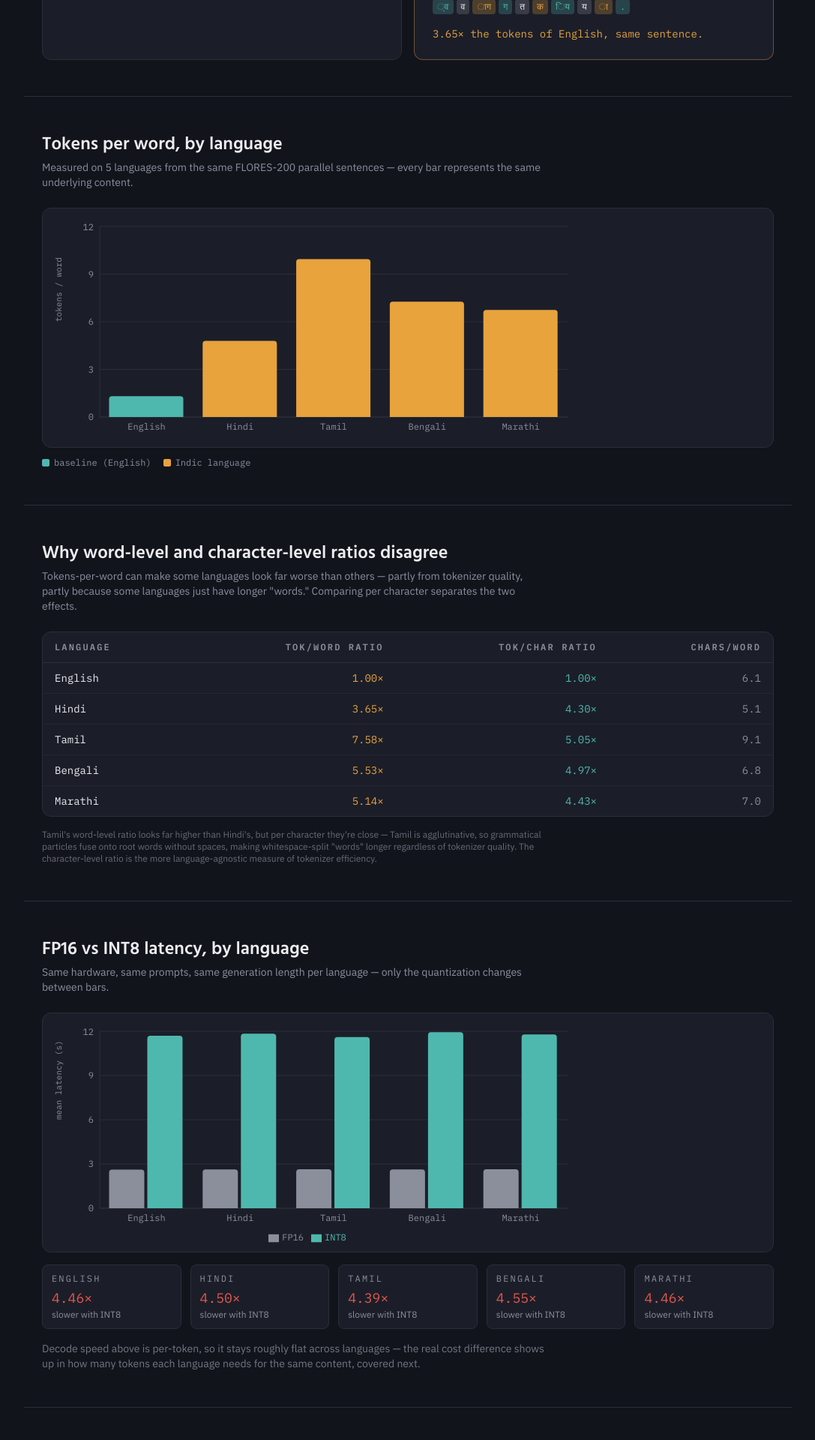
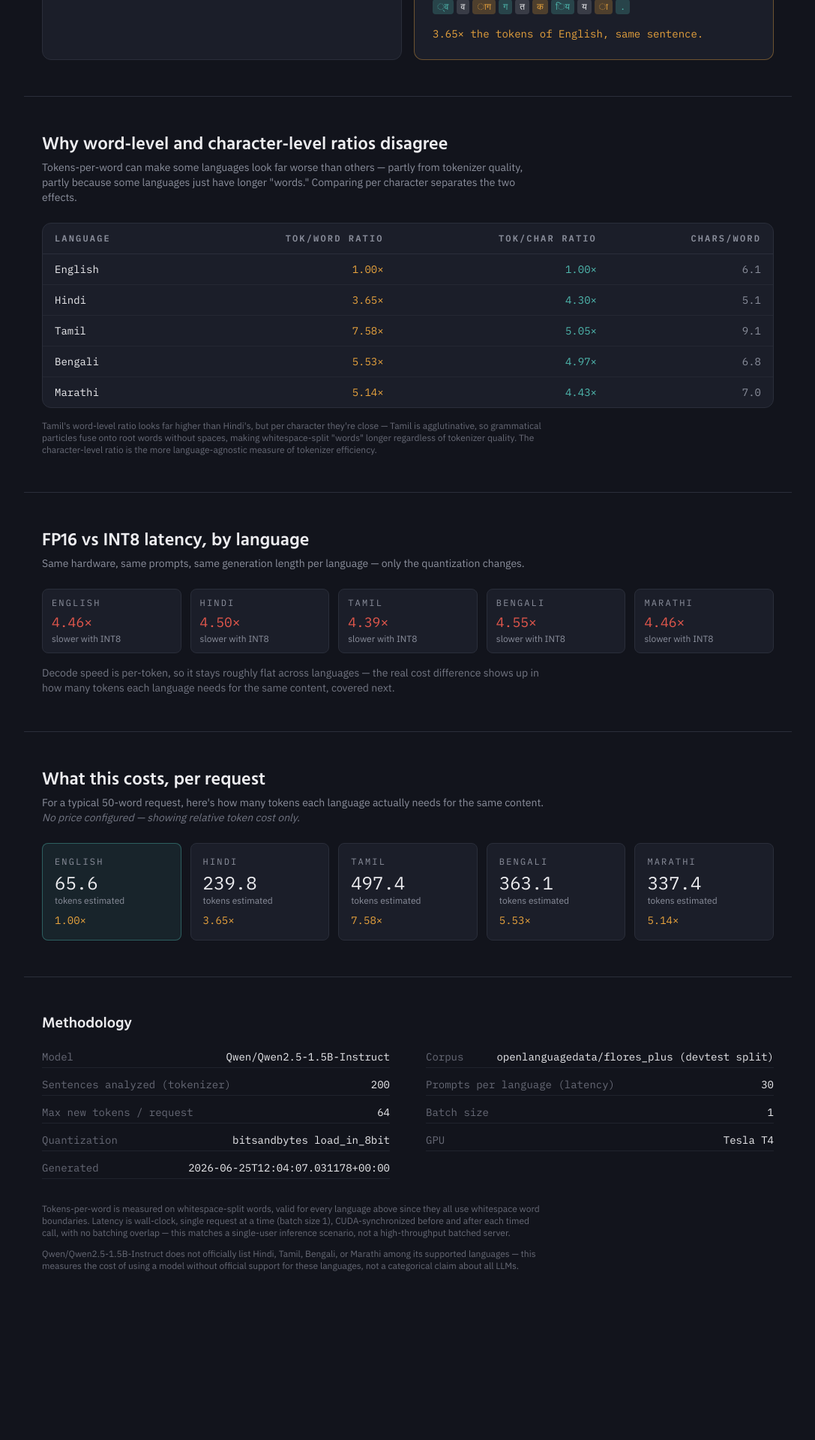
Before and after one commit to Adityajl/Indic-inference-lab, a Next.js app in the folder dashboard/: page / in a window 1280 px wide. Shown: the part 620-2540 px from the top of the page at 75% size, without its empty margins (96-1183 px from the left). After the commit the page ends 2364 px from the top, so only its background shows below. Built offline with nearby package versions, Linux system fonts and the light colour scheme.

Commit message:
Remove broken Recharts bar charts, keep working INT8 speedup cards

```diff
--- a/dashboard/app/page.tsx
+++ b/dashboard/app/page.tsx
@@ -1,11 +1,10 @@
 import { loadResults } from "@/lib/loadResults";
 import SampleDataBanner from "@/components/SampleDataBanner";
 import TokenBreakdownHero from "@/components/TokenBreakdownHero";
-import TokenEfficiencyChart from "@/components/TokenEfficiencyChartClient";
 import WordVsCharComparison from "@/components/WordVsCharComparison";
-import LatencyThroughputChart from "@/components/LatencyThroughputChartClient";
 import CostProjectionSection from "@/components/CostProjectionSection";
 import MethodologyFooter from "@/components/MethodologyFooter";
+import QuantizationSpeedupCards from "@/components/QuantizationSpeedupCards";
 
 export default function Home() {
   const results = loadResults();
@@ -20,11 +19,6 @@ export default function Home() {
         languages={results.languages}
       />
 
-      <TokenEfficiencyChart
-        tokenizerEfficiency={results.tokenizer_efficiency}
-        baselineLanguage={results.baseline_language}
-        languages={results.languages}
-      />
 
       <WordVsCharComparison
         tokenizerEfficiency={results.tokenizer_efficiency}
@@ -32,7 +26,7 @@ export default function Home() {
         languages={results.languages}
       />
 
-      <LatencyThroughputChart
+      <QuantizationSpeedupCards
         quantizationBenchmark={results.quantization_benchmark}
         languages={results.languages}
       />
--- a/dashboard/components/LatencyThroughputChart.tsx
+++ /dev/null
@@ -1,95 +0,0 @@
-"use client";
-
-import {
-  BarChart, Bar, XAxis, YAxis, Tooltip, Legend, ResponsiveContainer, CartesianGrid,
-} from "recharts";
-import type { QuantizationLanguageStats } from "@/lib/types";
-
-export default function LatencyThroughputChart({
-  quantizationBenchmark,
-  languages,
-}: {
-  quantizationBenchmark: Record<string, QuantizationLanguageStats>;
-  languages: string[];
-}) {
-  const data = languages.map((lang) => {
-    const entry = quantizationBenchmark[lang];
-    return {
-      language: lang,
-      fp16: entry?.fp16?.mean_latency_s ?? 0,
-      int8: entry?.int8?.mean_latency_s ?? 0,
-      speedup: entry?.latency_speedup ?? null,
-    };
-  });
-
-  return (
-    <section className="max-w-5xl mx-auto px-6 py-12 border-t border-rule">
-      <h2 className="font-display font-semibold text-2xl text-paper mb-1">
-        FP16 vs INT8 latency, by language
-      </h2>
-      <p className="font-body text-ink2 text-sm mb-6 max-w-2xl">
-        Same hardware, same prompts, same generation length per language — only the
-        quantization changes between bars.
-      </p>
-      <div className="bg-surface border border-rule rounded-xl p-4" style={{ height: 320 }}>
-        <ResponsiveContainer width={700} height={300}>
-          <BarChart data={data} margin={{ top: 8, right: 16, left: 0, bottom: 8 }}>
-            <CartesianGrid stroke="#2A2E3A" vertical={false} />
-            <XAxis
-              dataKey="language"
-              tick={{ fill: "#8B8F9C", fontFamily: "IBM Plex Mono", fontSize: 12 }}
-              axisLine={{ stroke: "#2A2E3A" }}
-              tickLine={false}
-            />
-            <YAxis
-              tick={{ fill: "#8B8F9C", fontFamily: "IBM Plex Mono", fontSize: 12 }}
-              axisLine={{ stroke: "#2A2E3A" }}
-              tickLine={false}
-              label={{
-                value: "mean latency (s)", angle: -90, position: "insideLeft",
-                fill: "#8B8F9C", fontFamily: "IBM Plex Mono", fontSize: 11,
-              }}
-            />
-            <Tooltip
-              cursor={{ fill: "#2A2E3A" }}
-              contentStyle={{
-                backgroundColor: "#1B1E29", border: "1px solid #2A2E3A",
-                fontFamily: "IBM Plex Mono", fontSize: 12, borderRadius: 8,
-              }}
-              labelStyle={{ color: "#EDEDF0" }}
-              formatter={(value: number, name: string) => [`${value.toFixed(2)} s`, name.toUpperCase()]}
-            />
-            <Legend
-              wrapperStyle={{ fontFamily: "IBM Plex Mono", fontSize: 12, color: "#8B8F9C" }}
-            />
-            <Bar dataKey="fp16" name="FP16" fill="#8B8F9C" radius={[4, 4, 0, 0]} />
-            <Bar dataKey="int8" name="INT8" fill="#4FB8AE" radius={[4, 4, 0, 0]} />
-          </BarChart>
-        </ResponsiveContainer>
-      </div>
-
-      <div className="grid grid-cols-2 sm:grid-cols-3 md:grid-cols-5 gap-3 mt-4">
-        {data.map((d) => {
-          const isSlower = d.speedup !== null && d.speedup < 1;
-          const displayValue = d.speedup ? (isSlower ? 1 / d.speedup : d.speedup) : null;
-          return (
-            <div key={d.language} className="bg-surface border border-rule rounded-lg px-3 py-2.5">
-              <p className="font-mono text-xs text-ink2 uppercase tracking-widest2">{d.language}</p>
-              <p className={`font-mono text-lg mt-1 ${isSlower ? "text-ember" : "text-marigold"}`}>
-                {displayValue ? `${displayValue.toFixed(2)}×` : "—"}
-              </p>
-              <p className="font-body text-xs text-ink2">
-                {isSlower ? "slower with INT8" : "faster with INT8"}
-              </p>
-            </div>
-          );
-        })}
-      </div>
-      <p className="font-body text-sm text-ink2/80 mt-4 max-w-2xl">
-        Decode speed above is per-token, so it stays roughly flat across languages — the real
-        cost difference shows up in how many tokens each language needs for the same content,
-        covered next.
-      </p>
-    </section>
-  );
-}
--- a/dashboard/components/LatencyThroughputChartClient.tsx
+++ /dev/null
@@ -1,10 +0,0 @@
-"use client";
-
-import dynamic from "next/dynamic";
-
-const LatencyThroughputChart = dynamic(() => import("./LatencyThroughputChart"), {
-  ssr: false,
-  loading: () => <div className="max-w-5xl mx-auto px-6 py-12 h-80" />,
-});
-
-export default LatencyThroughputChart;
--- /dev/null
+++ b/dashboard/components/QuantizationSpeedupCards.tsx
@@ -0,0 +1,48 @@
+import type { QuantizationLanguageStats } from "@/lib/types";
+
+export default function QuantizationSpeedupCards({
+  quantizationBenchmark,
+  languages,
+}: {
+  quantizationBenchmark: Record<string, QuantizationLanguageStats>;
+  languages: string[];
+}) {
+  const data = languages.map((lang) => {
+    const entry = quantizationBenchmark[lang];
+    return { language: lang, speedup: entry?.latency_speedup ?? null };
+  });
+
+  return (
+    <section className="max-w-5xl mx-auto px-6 py-12 border-t border-rule">
+      <h2 className="font-display font-semibold text-2xl text-paper mb-1">
+        FP16 vs INT8 latency, by language
+      </h2>
+      <p className="font-body text-ink2 text-sm mb-6 max-w-2xl">
+        Same hardware, same prompts, same generation length per language — only the
+        quantization changes.
+      </p>
+      <div className="grid grid-cols-2 sm:grid-cols-3 md:grid-cols-5 gap-3">
+        {data.map((d) => {
+          const isSlower = d.speedup !== null && d.speedup < 1;
+          const displayValue = d.speedup ? (isSlower ? 1 / d.speedup : d.speedup) : null;
+          return (
+            <div key={d.language} className="bg-surface border border-rule rounded-lg px-3 py-2.5">
+              <p className="font-mono text-xs text-ink2 uppercase tracking-widest2">{d.language}</p>
+              <p className={`font-mono text-lg mt-1 ${isSlower ? "text-ember" : "text-marigold"}`}>
+                {displayValue ? `${displayValue.toFixed(2)}×` : "—"}
+              </p>
+              <p className="font-body text-xs text-ink2">
+                {isSlower ? "slower with INT8" : "faster with INT8"}
+              </p>
+            </div>
+          );
+        })}
+      </div>
+      <p className="font-body text-sm text-ink2/80 mt-4 max-w-2xl">
+        Decode speed is per-token, so it stays roughly flat across languages — the real
+        cost difference shows up in how many tokens each language needs for the same content,
+        covered next.
+      </p>
+    </section>
+  );
+}
--- a/dashboard/components/TokenEfficiencyChart.tsx
+++ /dev/null
@@ -1,78 +0,0 @@
-"use client";
-
-import {
-  BarChart, Bar, XAxis, YAxis, Tooltip, ResponsiveContainer, CartesianGrid, Cell,
-} from "recharts";
-import type { TokenizerLanguageStats } from "@/lib/types";
-
-export default function TokenEfficiencyChart({
-  tokenizerEfficiency,
-  baselineLanguage,
-  languages,
-}: {
-  tokenizerEfficiency: Record<string, TokenizerLanguageStats>;
-  baselineLanguage: string;
-  languages: string[];
-}) {
-  const data = languages.map((lang) => ({
-    language: lang,
-    tokensPerWord: tokenizerEfficiency[lang]?.mean_tokens_per_word ?? 0,
-    isBaseline: lang === baselineLanguage,
-  }));
-
-  return (
-    <section className="max-w-5xl mx-auto px-6 py-12 border-t border-rule">
-      <h2 className="font-display font-semibold text-2xl text-paper mb-1">
-        Tokens per word, by language
-      </h2>
-      <p className="font-body text-ink2 text-sm mb-6 max-w-2xl">
-        Measured on {languages.length} languages from the same FLORES-200 parallel sentences —
-        every bar represents the same underlying content.
-      </p>
-      <div className="bg-surface border border-rule rounded-xl p-4" style={{ height: 320 }}>
-        <ResponsiveContainer width={700} height={300}>
-          <BarChart data={data} margin={{ top: 8, right: 16, left: 0, bottom: 8 }}>
-            <CartesianGrid stroke="#2A2E3A" vertical={false} />
-            <XAxis
-              dataKey="language"
-              tick={{ fill: "#8B8F9C", fontFamily: "IBM Plex Mono", fontSize: 12 }}
-              axisLine={{ stroke: "#2A2E3A" }}
-              tickLine={false}
-            />
-            <YAxis
-              tick={{ fill: "#8B8F9C", fontFamily: "IBM Plex Mono", fontSize: 12 }}
-              axisLine={{ stroke: "#2A2E3A" }}
-              tickLine={false}
-              label={{
-                value: "tokens / word", angle: -90, position: "insideLeft",
-                fill: "#8B8F9C", fontFamily: "IBM Plex Mono", fontSize: 11,
-              }}
-            />
-            <Tooltip
-              cursor={{ fill: "#2A2E3A" }}
-              contentStyle={{
-                backgroundColor: "#1B1E29", border: "1px solid #2A2E3A",
-                fontFamily: "IBM Plex Mono", fontSize: 12, borderRadius: 8,
-              }}
-              labelStyle={{ color: "#EDEDF0" }}
-              formatter={(value: number) => [`${value.toFixed(2)} tok/word`, ""]}
-            />
-            <Bar dataKey="tokensPerWord" radius={[4, 4, 0, 0]}>
-              {data.map((entry, i) => (
-                <Cell key={i} fill={entry.isBaseline ? "#4FB8AE" : "#E8A33D"} />
-              ))}
-            </Bar>
-          </BarChart>
-        </ResponsiveContainer>
-      </div>
-      <div className="flex gap-4 mt-3 font-mono text-xs text-ink2">
-        <span className="flex items-center gap-1.5">
-          <span className="w-2.5 h-2.5 rounded-sm bg-teal inline-block" /> baseline ({baselineLanguage})
-        </span>
-        <span className="flex items-center gap-1.5">
-          <span className="w-2.5 h-2.5 rounded-sm bg-marigold inline-block" /> Indic language
-        </span>
-      </div>
-    </section>
-  );
-}
--- a/dashboard/components/TokenEfficiencyChartClient.tsx
+++ /dev/null
@@ -1,10 +0,0 @@
-"use client";
-
-import dynamic from "next/dynamic";
-
-const TokenEfficiencyChart = dynamic(() => import("./TokenEfficiencyChart"), {
-  ssr: false,
-  loading: () => <div className="max-w-5xl mx-auto px-6 py-12 h-80" />,
-});
-
-export default TokenEfficiencyChart;
```
